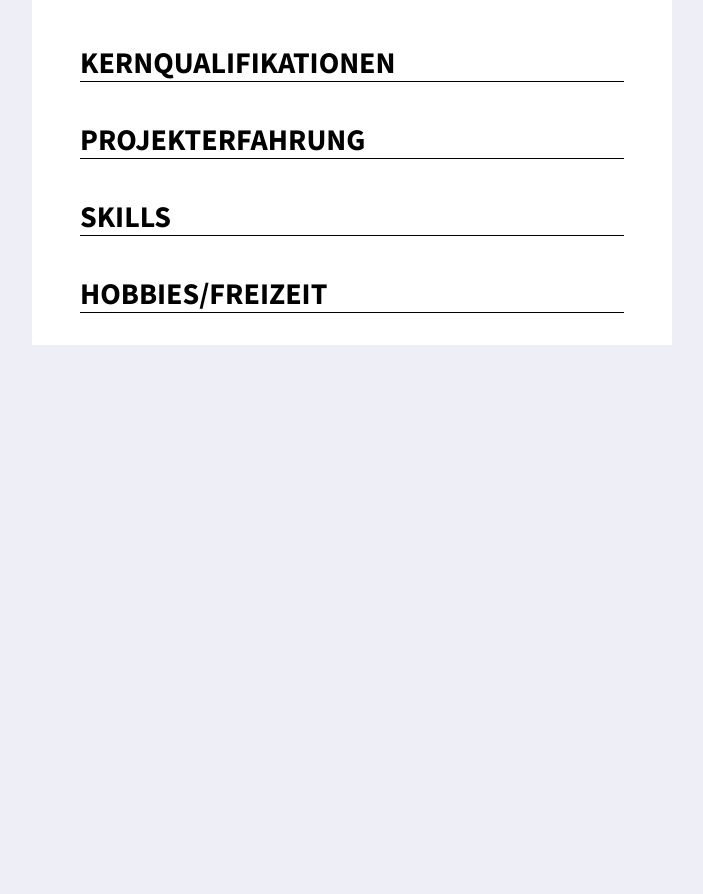
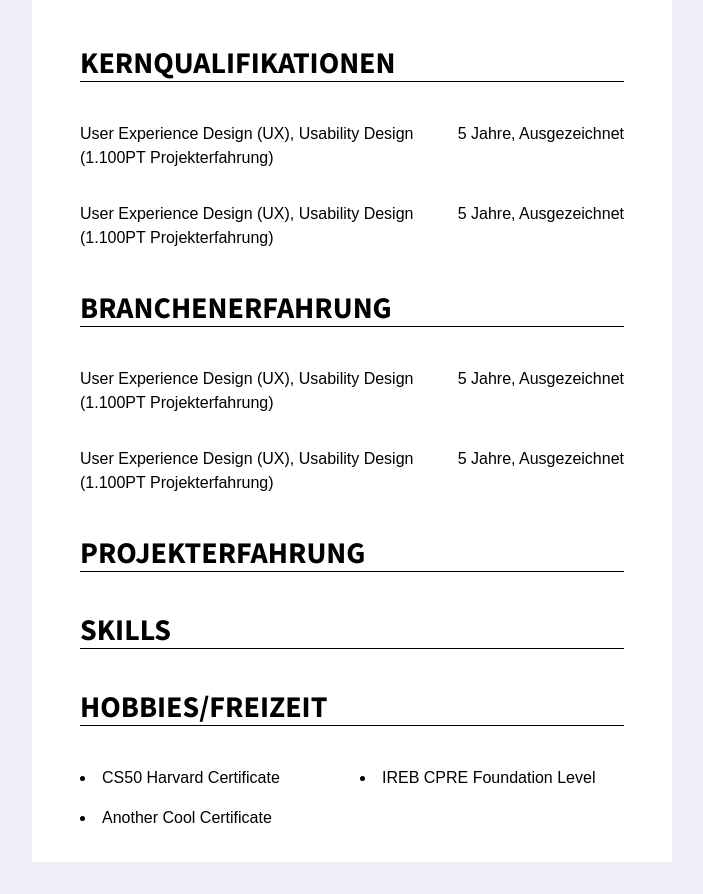
Before and after one commit to zeitvertrieb/poc-hr4u-editor, a Next.js app: page / in a window 1280 px wide. Shown: the part 1223-2117 px from the top of the page, without its empty margins (288-991 px from the left). Before the commit the page ends 1600 px from the top, so only its background shows below. Built offline with nearby package versions, Linux system fonts and the light colour scheme.

Commit message:
ExperienceItem

```diff
--- a/components/Content.jsx
+++ b/components/Content.jsx
@@ -3,6 +3,7 @@ import Profile from './Profile'
 import Title from './Title'
 import EducationItem from './EducationItem'
 import Points from './Points'
+import ExperienceItem from './ExperienceItem'
 
 export default function Content() {
     return(
@@ -40,12 +41,23 @@ export default function Content() {
             </ul>
 
              <Title title="Kernqualifikationen"/>
+             <div className='flex flex-col gap-4 lg:gap-8'>
+                <ExperienceItem/>
+                <ExperienceItem/>
+            </div>
+
+             <Title title="Branchenerfahrung"/>
+             <div className='flex flex-col gap-4 lg:gap-8'>
+                <ExperienceItem/>
+                <ExperienceItem/>
+            </div>
 
              <Title title="Projekterfahrung"/>
 
              <Title title="Skills"/>
 
              <Title title="Hobbies/Freizeit"/>
+              <Points/>
         </div>
     )
 }
--- /dev/null
+++ b/components/ExperienceItem.jsx
@@ -0,0 +1,11 @@
+export default function ExperienceItem() {
+    return(
+        <div className="flex flex-col md:flex-row md:justify-between">
+            <div>
+                <p>User Experience Design (UX), Usability Design</p>
+                <p> (1.100PT Projekterfahrung)</p>
+            </div>
+            <p>5 Jahre, Ausgezeichnet</p>
+        </div>
+    )
+}
```
